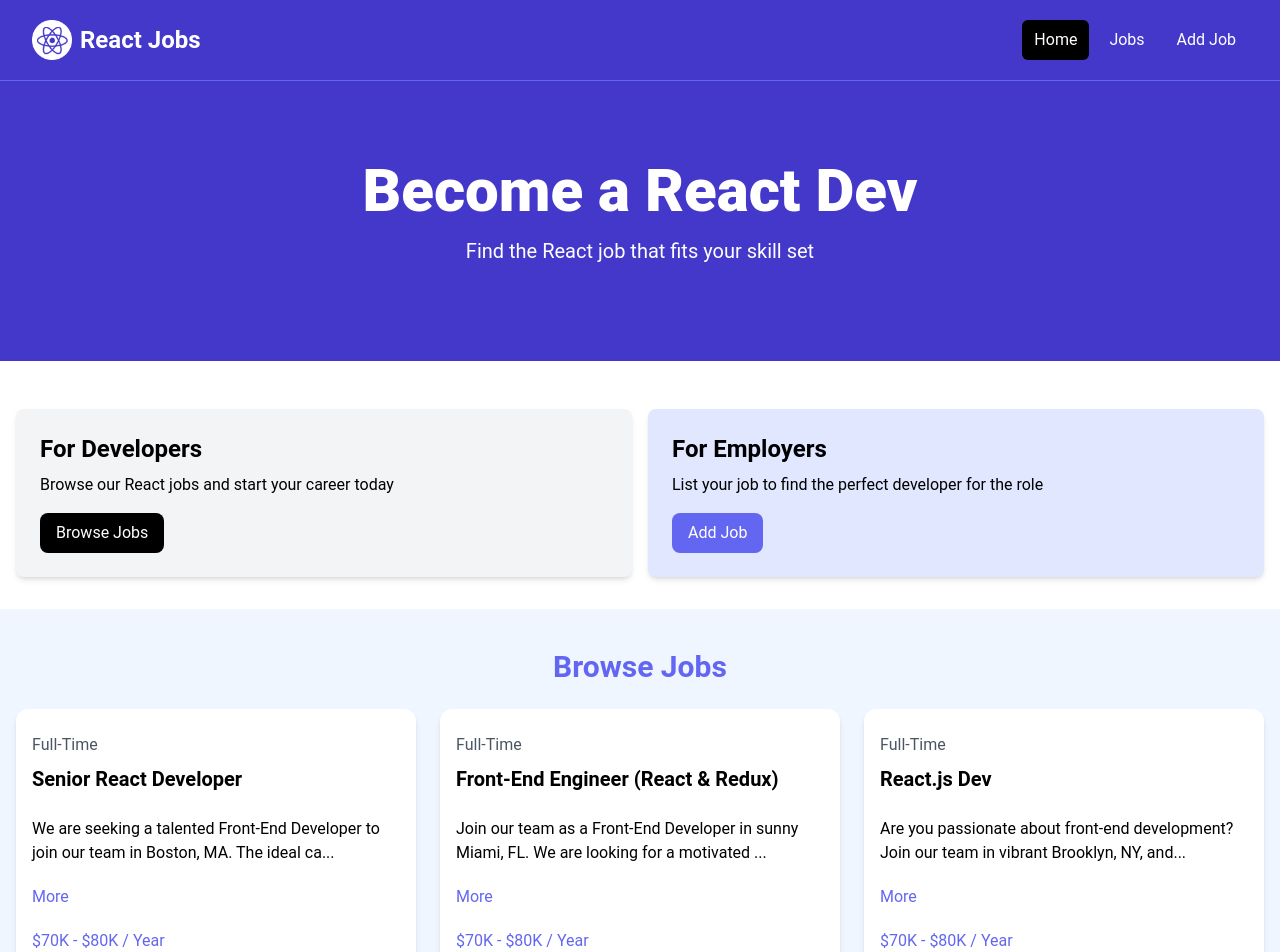
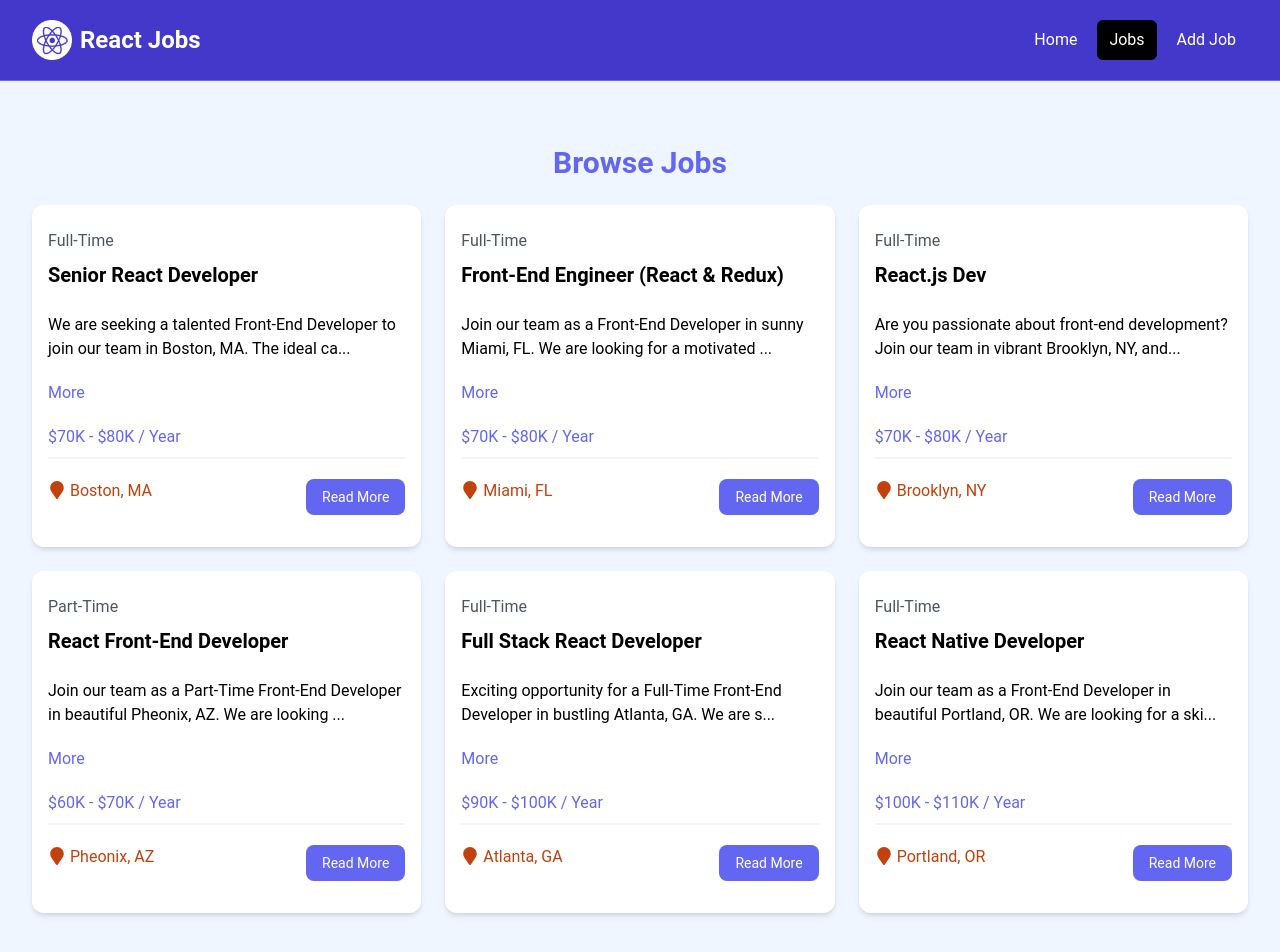
Before and after one commit to B1CA16/react-tailwind-jobs-listing, a React (Vite) app: page /jobs in a window 1280 px wide. Shown: the top 952 px of the page. Built offline with nearby package versions, Linux system fonts and the light colour scheme.

Commit message:
Browse Jobs

```diff
--- a/package.json
+++ b/package.json
@@ -12,7 +12,8 @@
   "dependencies": {
     "react": "^18.3.1",
     "react-dom": "^18.3.1",
-    "react-icons": "^5.2.1"
+    "react-icons": "^5.2.1",
+    "react-router-dom": "^6.24.1"
   },
   "devDependencies": {
     "@types/react": "^18.3.3",
--- a/src/App.jsx
+++ b/src/App.jsx
@@ -1,20 +1,22 @@
+import { Route, createBrowserRouter, createRoutesFromElements, RouterProvider} from 'react-router-dom';
 import React from "react";
-import Navbar from "./components/Navbar";
-import Hero from "./components/Hero"
-import HomeCards from "./components/HomeCards"
-import JobListings from "./components/JobListings"
-import ViewAllJobs from "./components/ViewAllJobs"
+import MainLayout from './layout/MainLayout';
+import HomePage from "./pages/HomePage";
+import JobsPage from './pages/JobsPage';
+import NotFoundPage from './pages/NotFoundPage';
+
+const router = createBrowserRouter(
+  createRoutesFromElements(
+    <Route path='/' element={<MainLayout/>}>
+      <Route index element={<HomePage />} />
+      <Route path='/jobs' element={<JobsPage />} />
+      <Route path='*' element={<NotFoundPage />} />
+    </Route>
+  )
+);
 
 const App = () => {
-  return (
-    <>
-      <Navbar />
-      <Hero/>
-      <HomeCards/>
-      <JobListings/>
-      <ViewAllJobs/>
-    </>
-  );
+  return <RouterProvider router={router} />
 };
 
 export default App;
--- a/src/components/HomeCards.jsx
+++ b/src/components/HomeCards.jsx
@@ -1,5 +1,6 @@
 import React from 'react'
 import Card from './Card'
+import { Link } from 'react-router-dom'
 
 const HomeCards = () => {
   return (
@@ -11,24 +12,24 @@
               <p className="mt-2 mb-4">
                 Browse our React jobs and start your career today
               </p>
-              <a
-                href="/jobs.html"
+              <Link
+                to="/jobs"
                 className="inline-block bg-black text-white rounded-lg px-4 py-2 hover:bg-gray-700"
               >
                 Browse Jobs
-              </a>
+              </Link>
             </Card>
             <Card bg='bg-indigo-100'>
               <h2 className="text-2xl font-bold">For Employers</h2>
               <p className="mt-2 mb-4">
                 List your job to find the perfect developer for the role
               </p>
-              <a
-                href="/add-job.html"
+              <Link
+                to="/add-job"
                 className="inline-block bg-indigo-500 text-white rounded-lg px-4 py-2 hover:bg-indigo-600"
               >
                 Add Job
-              </a>
+              </Link>
 						</Card>
           </div>
         </div>
--- a/src/components/JobListing.jsx
+++ b/src/components/JobListing.jsx
@@ -1,6 +1,7 @@
 import React from "react";
 import { useState } from "react";
 import { FaMapMarker } from 'react-icons/fa'
+import { Link } from 'react-router-dom'
 
 const JobListing = ({ job }) => {
   const [showFullDescription, setShowFullDescription] = useState(false);
@@ -32,12 +33,12 @@
             <FaMapMarker className="inline text-lg mb-1 mr-1"/>
             {job.location}
           </div>
-          <a
-            href={`/job/${job.id}`}
+          <Link
+            to={`/job/${job.id}`}
             className="h-[36px] bg-indigo-500 hover:bg-indigo-600 text-white px-4 py-2 rounded-lg text-center text-sm"
           >
             Read More
-          </a>
+          </Link>
         </div>
       </div>
     </div>
--- a/src/components/JobListings.jsx
+++ b/src/components/JobListings.jsx
@@ -2,17 +2,17 @@
 import jobs from "../jobs.json";
 import JobListing from "./JobListing";
 
-const JobListings = () => {
-  const recentJobs = jobs.slice(0, 3);
+const JobListings = ({isHome = false}) => {
+  const jobListings = isHome ? jobs.slice(0, 3) : jobs;
 
   return (
     <section className="bg-blue-50 px-4 py-10">
       <div className="container-xl lg:container m-auto">
         <h2 className="text-3xl font-bold text-indigo-500 mb-6 text-center">
-          Browse Jobs
+          {isHome ?  'Recent Jobs' : 'Browse Jobs'}
         </h2>
         <div className="grid grid-cols-1 md:grid-cols-3 gap-6">
-          {recentJobs.map((job) => (
+          {jobListings.map((job) => (
             <JobListing key={job.id} job={job} />
           ))}
         </div>
--- a/src/components/Navbar.jsx
+++ b/src/components/Navbar.jsx
@@ -1,15 +1,20 @@
 import React from 'react'
 import logo from '../assets/images/logo.png'
+import { NavLink } from 'react-router-dom'
 
 const Navbar = () => {
+  const linkClass = ({ isActive }) => isActive
+  ? 'bg-black text-white hover:bg-gray-900 hover:text-white rounded-md px-3 py-2'
+  : 'text-white hover:bg-gray-900 hover:text-white rounded-md px-3 py-2';
+
   return (
     <nav className="bg-indigo-700 border-b border-indigo-500">
         <div className="mx-auto max-w-7xl px-2 sm:px-6 lg:px-8">
           <div className="flex h-20 items-center justify-between">
             <div className="flex flex-1 items-center justify-center md:items-stretch md:justify-start">
-              <a
+              <NavLink
                 className="flex flex-shrink-0 items-center mr-4"
-                href="/index.html"
+                to="/"
               >
                 <img
                   className="h-10 w-auto"
@@ -19,27 +24,27 @@
                 <span className="hidden md:block text-white text-2xl font-bold ml-2">
                   React Jobs
                 </span>
-              </a>
+              </NavLink>
               <div className="md:ml-auto">
                 <div className="flex space-x-2">
-                  <a
-                    href="/index.html"
-                    className="text-white bg-black hover:bg-gray-900 hover:text-white rounded-md px-3 py-2"
+                  <NavLink
+                    to="/"
+                    className={linkClass}
                   >
                     Home
-                  </a>
-                  <a
-                    href="/jobs.html"
-                    className="text-white hover:bg-gray-900 hover:text-white rounded-md px-3 py-2"
+                  </NavLink>
+                  <NavLink
+                    to="/jobs"
+                    className={linkClass}
                   >
                     Jobs
-                  </a>
-                  <a
-                    href="/add-job.html"
-                    className="text-white hover:bg-gray-900 hover:text-white rounded-md px-3 py-2"
+                  </NavLink>
+                  <NavLink
+                    to="/add-job"
+                    className={linkClass}
                   >
                     Add Job
-                  </a>
+                  </NavLink>
                 </div>
               </div>
             </div>
--- a/src/components/ViewAllJobs.jsx
+++ b/src/components/ViewAllJobs.jsx
@@ -1,14 +1,15 @@
 import React from 'react'
+import { Link } from 'react-router-dom'
 
 const ViewAllJobs = () => {
   return (
     <section className="m-auto max-w-lg my-10 px-6">
-        <a
-          href='/jobs'
+        <Link
+          to='/jobs'
           className="block bg-black text-white text-center py-4 px-6 rounded-xl hover:bg-gray-700"
         >
           View All Jobs
-        </a>
+        </Link>
       </section>
   )
 }
--- /dev/null
+++ b/src/layout/MainLayout.jsx
@@ -0,0 +1,14 @@
+import React from 'react'
+import {Outlet} from 'react-router-dom'
+import Navbar from '../components/Navbar'
+
+const MainLayout = () => {
+  return (
+    <>
+      <Navbar />
+      <Outlet />
+    </>
+  )
+}
+
+export default MainLayout
--- /dev/null
+++ b/src/pages/HomePage.jsx
@@ -0,0 +1,18 @@
+import React from 'react'
+import Hero from '../components/Hero'
+import HomeCards from '../components/HomeCards'
+import JobListings from '../components/JobListings'
+import ViewAllJobs from '../components/ViewAllJobs'
+
+const HomePage = () => {
+  return (
+    <>
+      <Hero />
+      <HomeCards />
+      <JobListings isHome={true} />
+      <ViewAllJobs />
+    </>
+  )
+}
+
+export default HomePage
--- /dev/null
+++ b/src/pages/JobsPage.jsx
@@ -0,0 +1,12 @@
+import React from 'react'
+import JobListings from '../components/JobListings'
+
+const JobsPage = () => {
+  return (
+    <section className='bg-blue-50 px-4 py-6'>
+      <JobListings />
+    </section>
+  )
+}
+
+export default JobsPage
--- /dev/null
+++ b/src/pages/NotFoundPage.jsx
@@ -0,0 +1,20 @@
+import React from 'react'
+import { Link } from 'react-router-dom'
+import { FaExclamationTriangle } from 'react-icons/fa'
+
+const NotFoundPage = () => {
+  return (
+    <section className="text-center flex flex-col justify-center items-center h-96">
+      <FaExclamationTriangle className="text-yellow-400 text-6xl mb-4" />
+      <h1 className="text-6xl font-bold mb-4">404 Not Found</h1>
+      <p className="text-xl mb-5">This page does not exist</p>
+      <Link
+        to="/"
+        className="text-white bg-indigo-700 hover:bg-indigo-900 rounded-md px-3 py-2 mt-4"
+        >Go Back
+      </Link>
+    </section>
+  )
+}
+
+export default NotFoundPage
```
Also changed, not shown: 1 other file (tests, documents, lock files or other folders).
